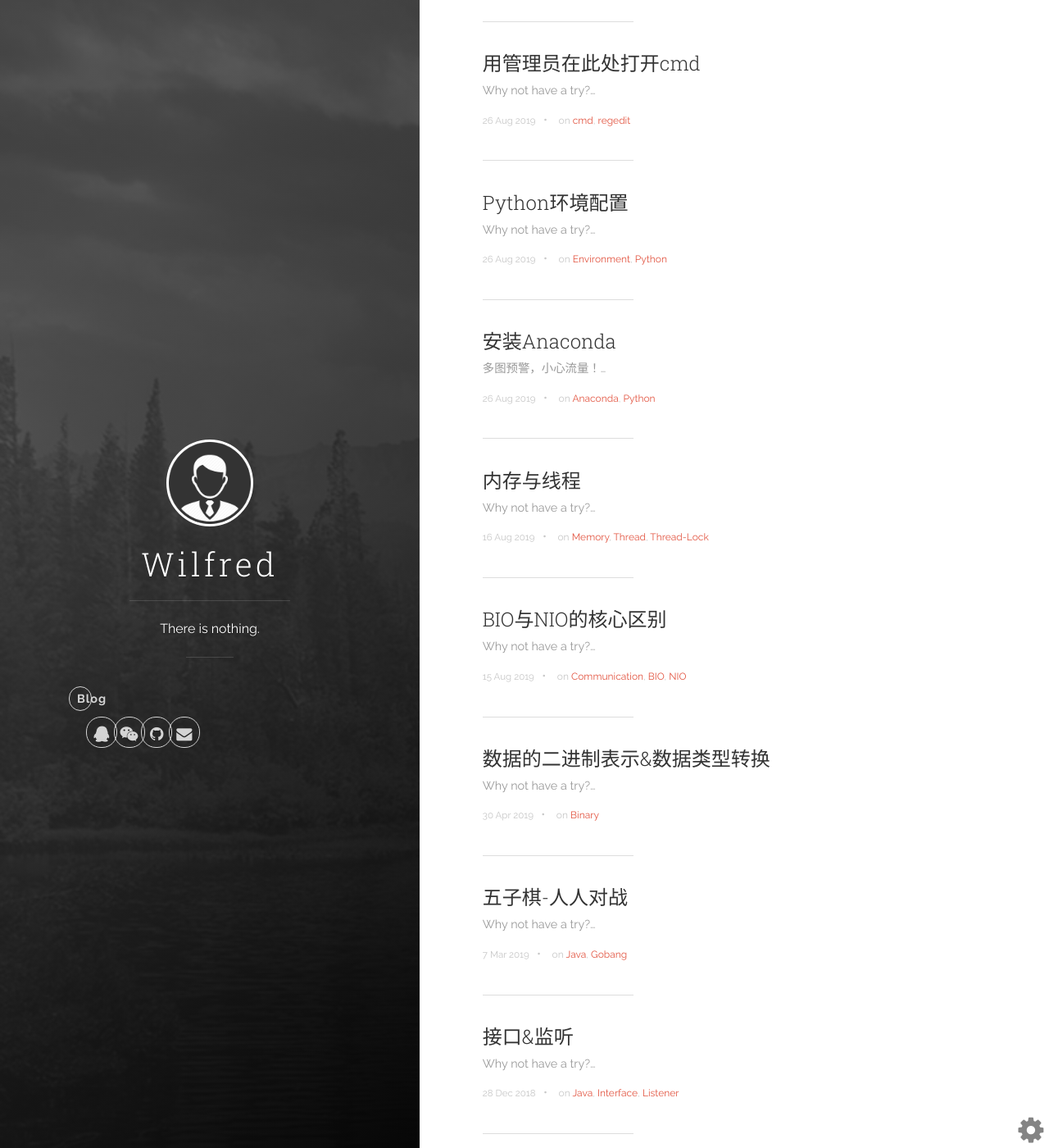
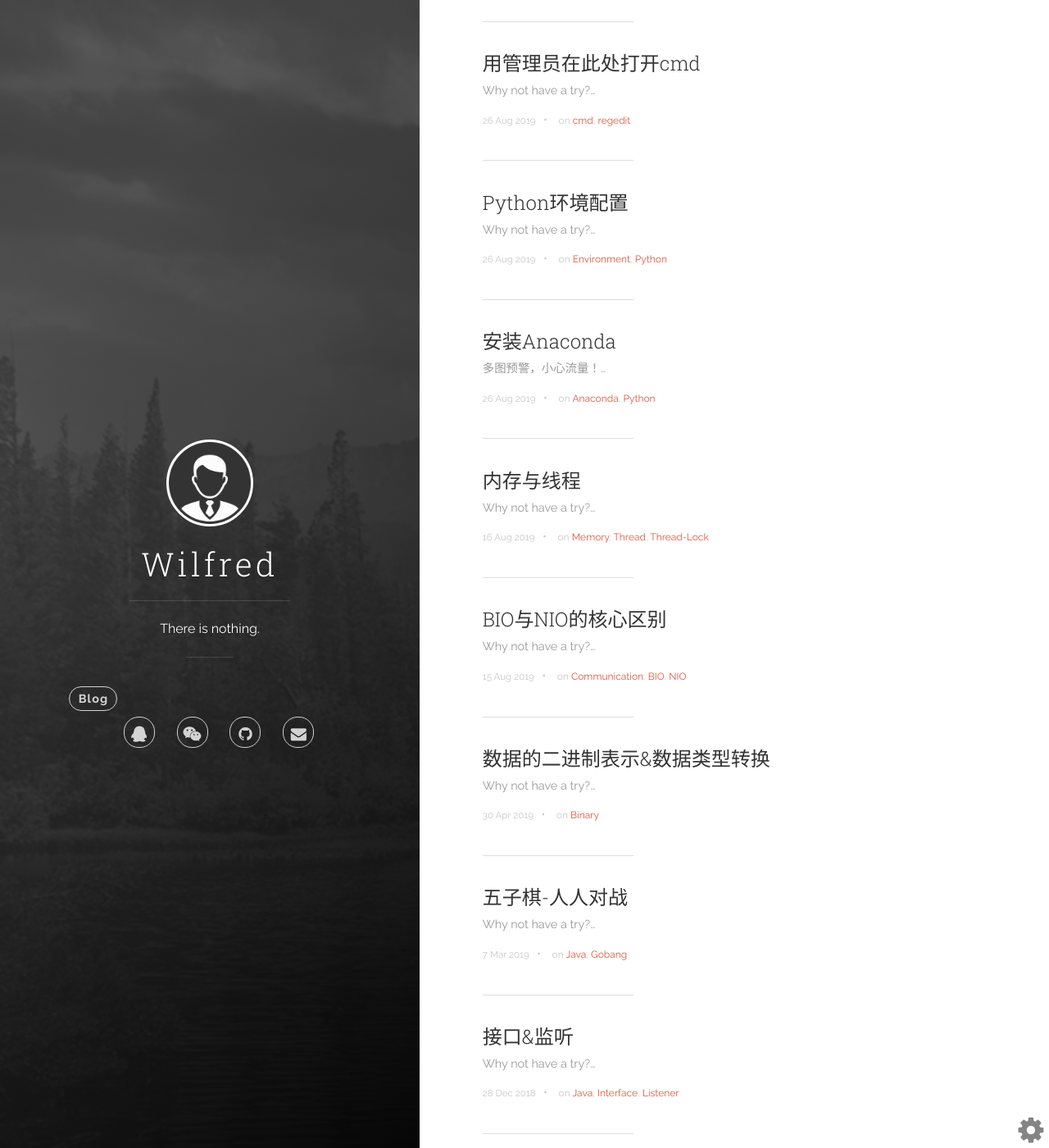
Before and after one commit to WilfredShen/WilfredShen.github.io, a Jekyll site: the page built from index.html, in a window 1280 px wide and 1400 px high, scrolled down 327 px. Shown: the whole window at 82% size. Built offline with Jekyll 4.4.1, drawn with Linux system fonts in a browser that asks for light colours; the list of posts is cut into pages by our own code.

Commit message:
Update main.scss

```diff
--- a/static/css/main.scss
+++ b/static/css/main.scss
@@ -356,10 +356,12 @@ pre.highlight code,
   transform: rotate(315deg); }
 
 .cover-navigation {
-  width: 100%; }
+  width: 100%;
+  height: auto; }
+  .cover-navigation .navigation {
+    width: 100%; }
   .cover-navigation .navigation__item {
-    width: 16%;
-  }
+    width: 16%; }
 
 .navigation-icons {
   display: inline-block;
```
